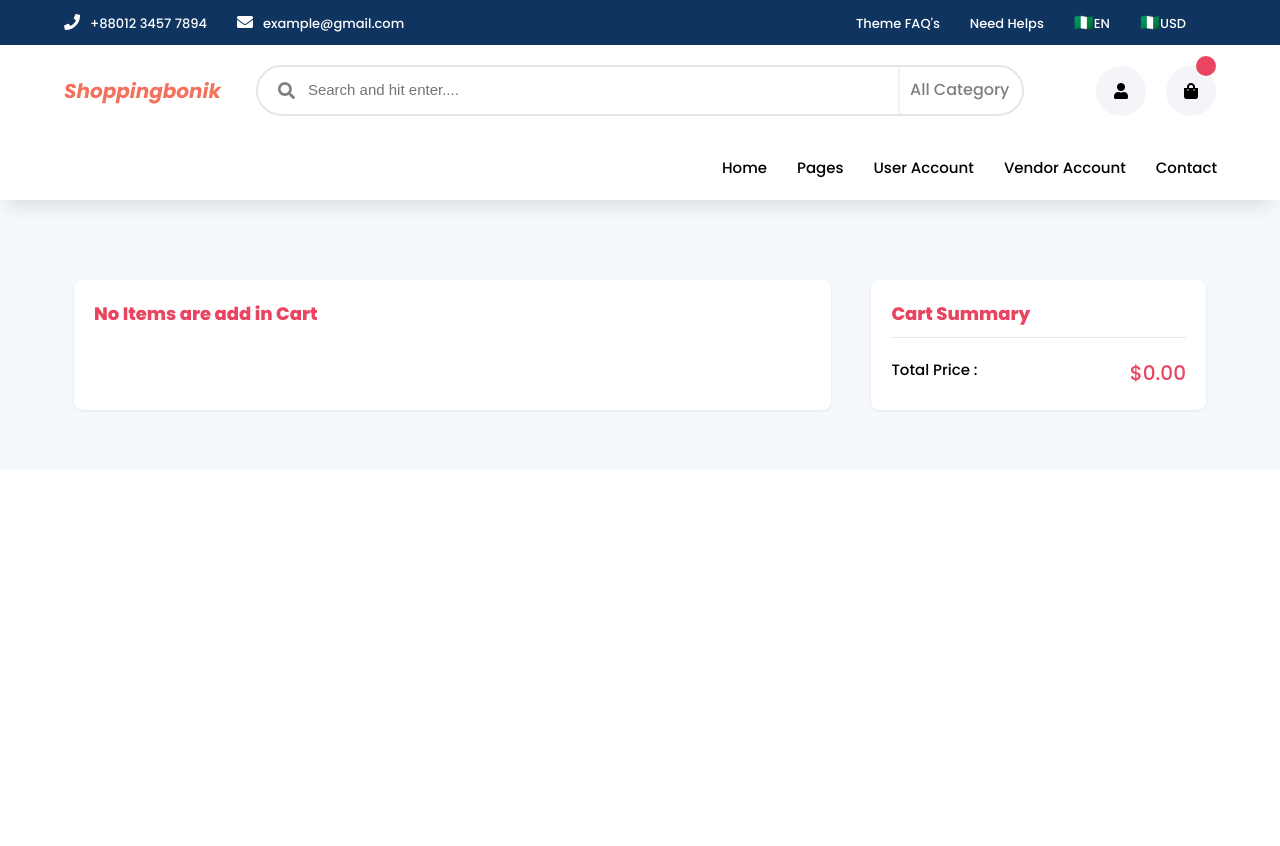
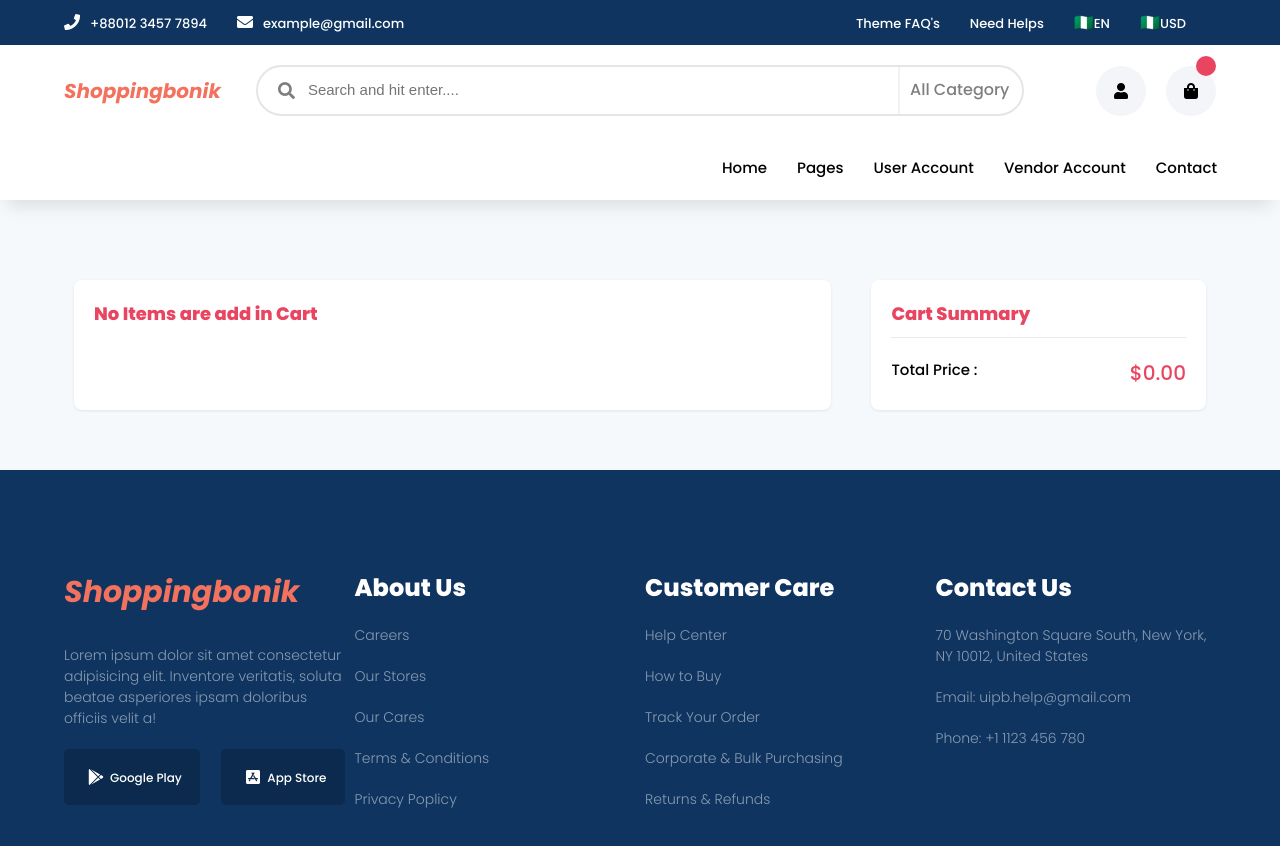
Before and after one commit to chipingo42/shoppingbonik, a React (Vite) app: page /cart in a window 1280 px wide. Shown: the top 846 px of the page. Before the commit the page ends 800 px from the top, so only its background shows below. Built offline with nearby package versions, Linux system fonts and the light colour scheme.

Commit message:
new chnage added

```diff
--- a/src/App.jsx
+++ b/src/App.jsx
@@ -56,7 +56,7 @@ function App() {
           <Route path='/' element={<Pages productItems={productItems} addToCart={addToCart} shopItems={shopItems}  />}></Route>
           <Route path='/cart' exact element={ <Cart CartItem={CartItem} addToCart={addToCart} decreaseQty={decreaseQty} />} />
         </Routes>
-        {/* <Footer/>   */}
+        <Footer/>
       </Router>
     </div>
   );
--- a/src/components/Footer/Footer.jsx
+++ b/src/components/Footer/Footer.jsx
@@ -23,32 +23,32 @@ const Footer = () => {
 
         <div className="box">
           <h2>About Us</h2>
-          <ul>
-            <li>Careers</li>
-            <li>Our Stores</li>
-            <li>Our Cares</li>
-            <li>Terms & Conditions</li>
-            <li>Privacy Policy</li>
-          </ul>
+          <div>
+            <p>Careers</p>
+            <p>Our Stores</p>
+            <p>Our Cares</p>
+            <p>Terms & Conditions</p>
+            <p>Privacy Poplicy</p>
+          </div>
         </div>
 
         <div className="box">
           <h2>Customer Care</h2>
-          <ul>
-            <li>Help Center </li>
-            <li>How to Buy </li>
-            <li>Track Your Order </li>
-            <li>Corporate & Bulk Purchasing </li>
-            <li>Returns & Refunds </li>
-          </ul>
+          <div>
+            <p>Help Center </p>
+            <p>How to Buy </p>
+            <p>Track Your Order </p>
+            <p>Corporate & Bulk Purchasing </p>
+            <p>Returns & Refunds </p>
+          </div>
         </div>
         <div className='box'>
           <h2>Contact Us</h2>
-          <ul>
-            <li>70 Washington Square South, New York, NY 10012, United States </li>
-            <li>Email: uilib.help@gmail.com</li>
-            <li>Phone: +1 1123 456 780</li>
-          </ul>
+          <div>
+            <p>70 Washington Square South, New York, NY 10012, United States </p>
+            <p>Email: uipb.help@gmail.com</p>
+            <p>Phone: +1 1123 456 780</p>
+          </div>
         </div>
       </div>
     </footer>
--- a/src/components/Mainpage/Categories.jsx
+++ b/src/components/Mainpage/Categories.jsx
@@ -78,10 +78,10 @@ const Categories = () => {
       <div className="categories d_flex"  style={styles} onClick={() => setCategory(!category)}>
         <span className="fa fa-border-all"></span>
         <h4>
-          Categories  {!category ? <i className="fa fa-chevron-up"></i> : <i className="fa fa-chevron-down"></i> }
+          Categories  {!category ? <i className="fa fa-chevron-down"></i> : <i className="fa fa-chevron-up"></i> }
         </h4>
       </div>
-      {category && <section className="category">
+      {!category && <section className="category">
         {
           data.map((value, idx) => (
             <div className="box f_flex" key={idx}>
--- a/src/components/Mainpage/SlideCard.jsx
+++ b/src/components/Mainpage/SlideCard.jsx
@@ -13,9 +13,9 @@ const SlideCard = () => {
     speed: 500,
     slidesToShow: 1,
     slidesToScroll: 1,
-    autoplay: true,
+    // autoplay: true,
     appendDots: (dots) => (
-      <ul style={{ margin: '0px',}}>{dots}</ul>
+      <ul style={{ margin: '0px'}}>{dots}</ul>
     )
   };
 
```
